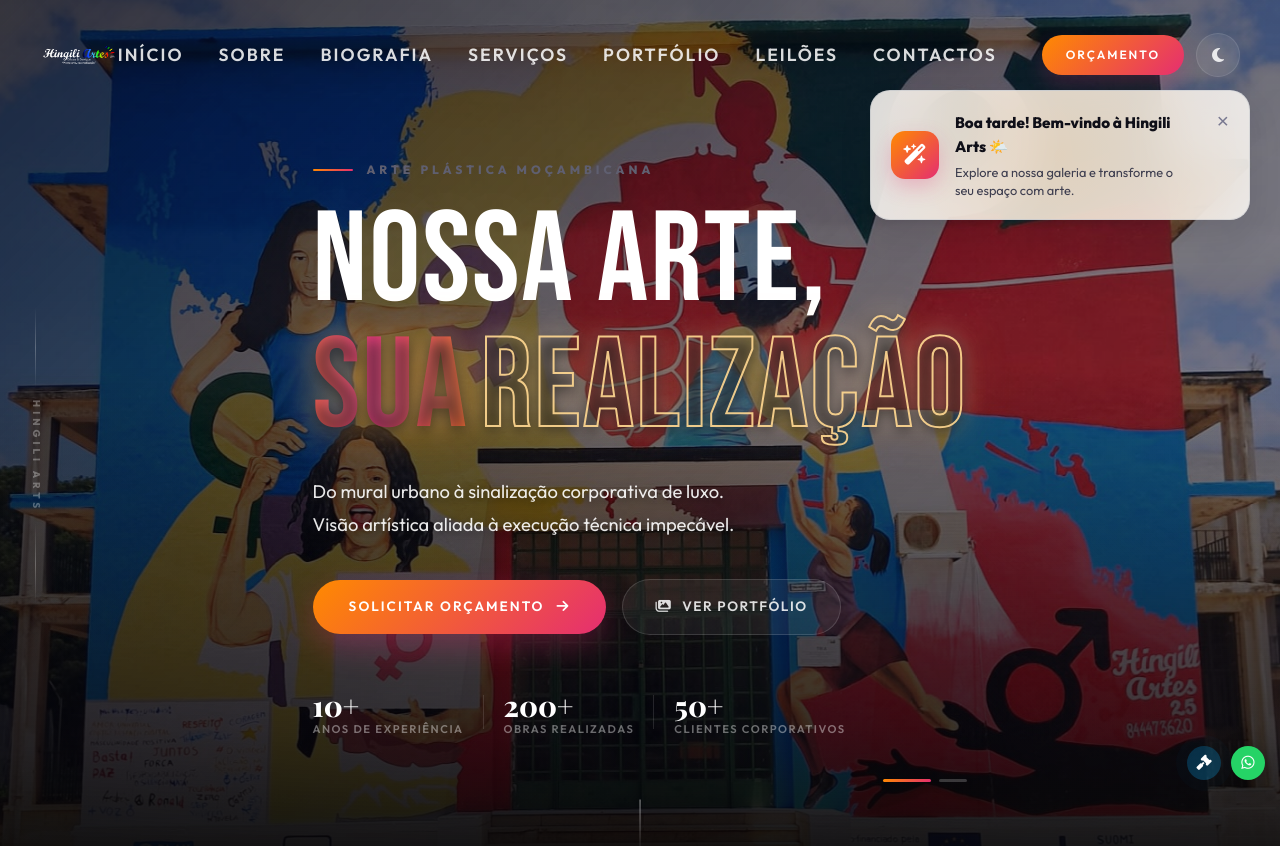
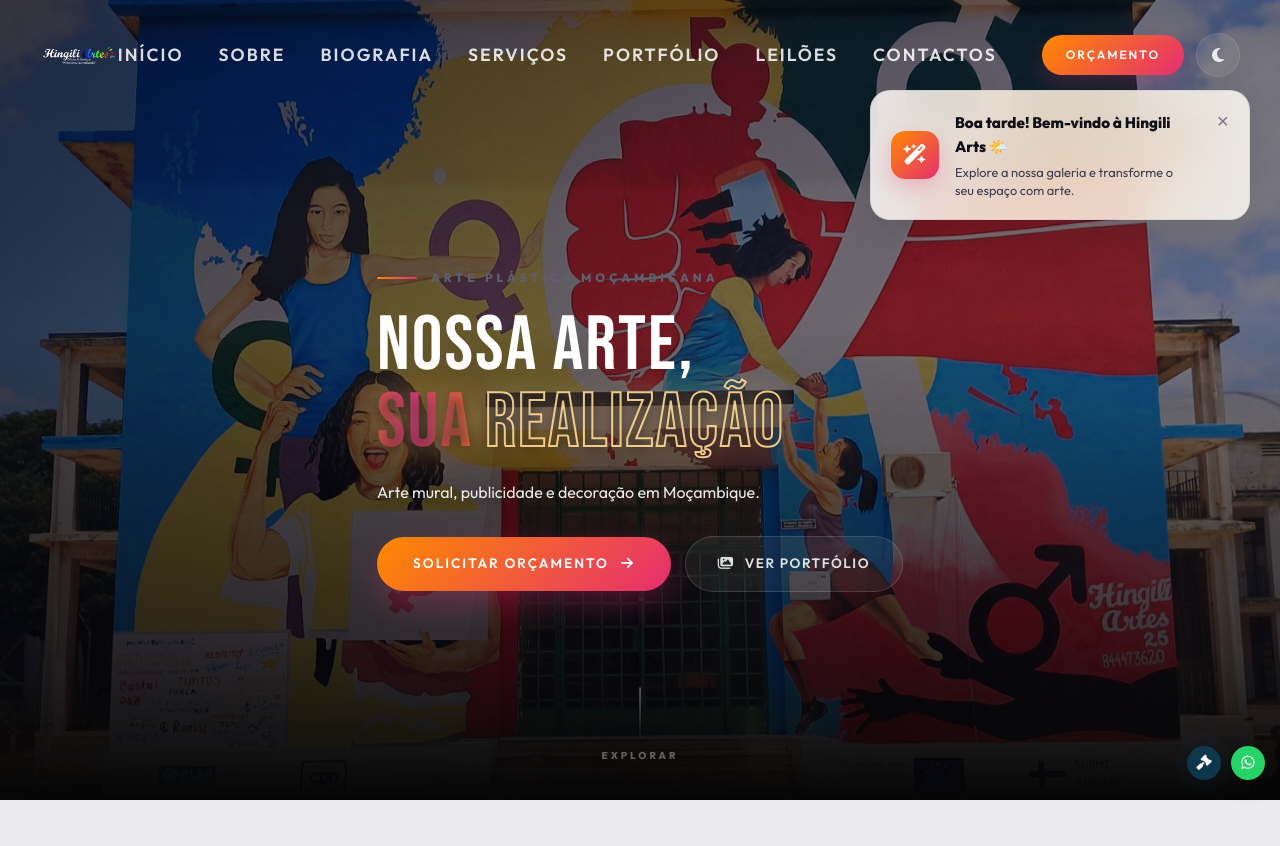
Before and after one commit to afonsoDomingos/hingiliarts, a Vue app in the folder frontend/: page / in a window 1280 px wide. Shown: the top 846 px of the page. Built offline with nearby package versions, Linux system fonts and the light colour scheme; no server answers; a web font is replaced by a local one.

Commit message:
fix: hero banner cleanup - smaller title, removed stats/side-line/dots, shorter subtitle, cleaner layout

```diff
--- a/frontend/src/components/Hero.vue
+++ b/frontend/src/components/Hero.vue
@@ -14,11 +14,6 @@
     <!-- Overlay multicamada para controlo profissional da opacidade -->
     <div class="hero-overlay"></div>
     <div class="hero-vignette"></div>
-
-    <!-- Linha decorativa lateral -->
-    <div class="hero-side-line">
-      <span class="side-text">Hingili Arts</span>
-    </div>
 
     <!-- Conteúdo principal -->
     <div class="container hero-body">
@@ -40,8 +35,7 @@
 
         <!-- Subtítulo -->
         <p class="hero-subtitle">
-          Do mural urbano à sinalização corporativa de luxo.<br>
-          Visão artística aliada à execução técnica impecável.
+          Arte mural, publicidade e decoração em Moçambique.
         </p>
 
         <!-- Botões -->
@@ -53,25 +47,6 @@
             <i class="fa-solid fa-images"></i> Ver Portfólio
           </a>
         </div>
-
-        <!-- Stats rápidos -->
-        <div class="hero-stats">
-          <div class="h-stat" v-for="s in stats" :key="s.label">
-            <span class="h-stat-num">{{ s.num }}</span>
-            <span class="h-stat-label">{{ s.label }}</span>
-          </div>
-        </div>
-      </div>
-
-      <!-- Indicador de slide -->
-      <div class="slide-indicator">
-        <button
-          v-for="(slide, i) in slides"
-          :key="i"
-          :class="['slide-dot', { active: currentSlide === i }]"
-          @click="goToSlide(i)"
-          :aria-label="`Slide ${i + 1}`"
-        ></button>
       </div>
     </div>
 
@@ -109,11 +84,8 @@
   if (interval) clearInterval(interval);
 });
 
-const stats = [
-  { num: '10+', label: 'Anos de Experiência' },
-  { num: '200+', label: 'Obras Realizadas' },
-  { num: '50+', label: 'Clientes Corporativos' },
-];
+const stats = [];
+
 </script>
 
 <style scoped>
@@ -181,38 +153,6 @@
   pointer-events: none;
 }
 
-/* ── Linha lateral decorativa ── */
-.hero-side-line {
-  position: absolute;
-  left: 28px;
-  top: 50%;
-  transform: translateY(-50%);
-  z-index: 10;
-  display: flex;
-  flex-direction: column;
-  align-items: center;
-  gap: 12px;
-}
-
-.hero-side-line::before,
-.hero-side-line::after {
-  content: '';
-  display: block;
-  width: 1px;
-  height: 80px;
-  background: linear-gradient(to bottom, transparent, rgba(255,255,255,0.25), transparent);
-}
-
-.side-text {
-  font-size: 0.62rem;
-  font-weight: 700;
-  letter-spacing: 4px;
-  color: rgba(255,255,255,0.3);
-  text-transform: uppercase;
-  writing-mode: vertical-rl;
-  text-orientation: mixed;
-}
-
 /* ── Corpo principal ── */
 .hero-body {
   position: relative;
@@ -221,12 +161,12 @@
   flex-direction: column;
   justify-content: center;
   padding-top: 100px;
-  padding-bottom: 120px;
-  gap: 40px;
+  padding-bottom: 100px;
+  gap: 20px;
 }
 
 .hero-content {
-  max-width: 760px;
+  max-width: 620px;
   display: flex;
   flex-direction: column;
   gap: 0;
@@ -261,12 +201,12 @@
 /* ── Título ── */
 .hero-title {
   font-family: 'Bebas Neue', var(--font-serif), sans-serif;
-  font-size: clamp(4.5rem, 10vw, 10rem);
+  font-size: clamp(3rem, 6vw, 6.5rem);
   line-height: 0.95;
-  font-weight: 400; /* Bebas Neue is inherently bold */
+  font-weight: 400;
   letter-spacing: 2px;
   color: #fff;
-  margin-bottom: 28px;
+  margin-bottom: 20px;
   display: flex;
   flex-direction: column;
   gap: 4px;
@@ -328,11 +268,11 @@
 
 /* ── Subtítulo ── */
 .hero-subtitle {
-  font-size: clamp(1rem, 1.6vw, 1.15rem);
-  color: rgba(200, 200, 215, 0.80);
-  line-height: 1.75;
-  margin-bottom: 38px;
-  max-width: 520px;
+  font-size: clamp(0.88rem, 1.3vw, 1rem);
+  color: rgba(200, 200, 215, 0.70);
+  line-height: 1.65;
+  margin-bottom: 30px;
+  max-width: 440px;
   animation: fadeUp 1.1s ease-out 0.2s both;
 }
 
@@ -340,10 +280,9 @@
 .hero-btns {
   display: flex;
   align-items: center;
-  gap: 16px;
+  gap: 14px;
   flex-wrap: wrap;
   animation: fadeUp 1.2s ease-out 0.3s both;
-  margin-bottom: 56px;
 }
 
 .btn-hero {
```
